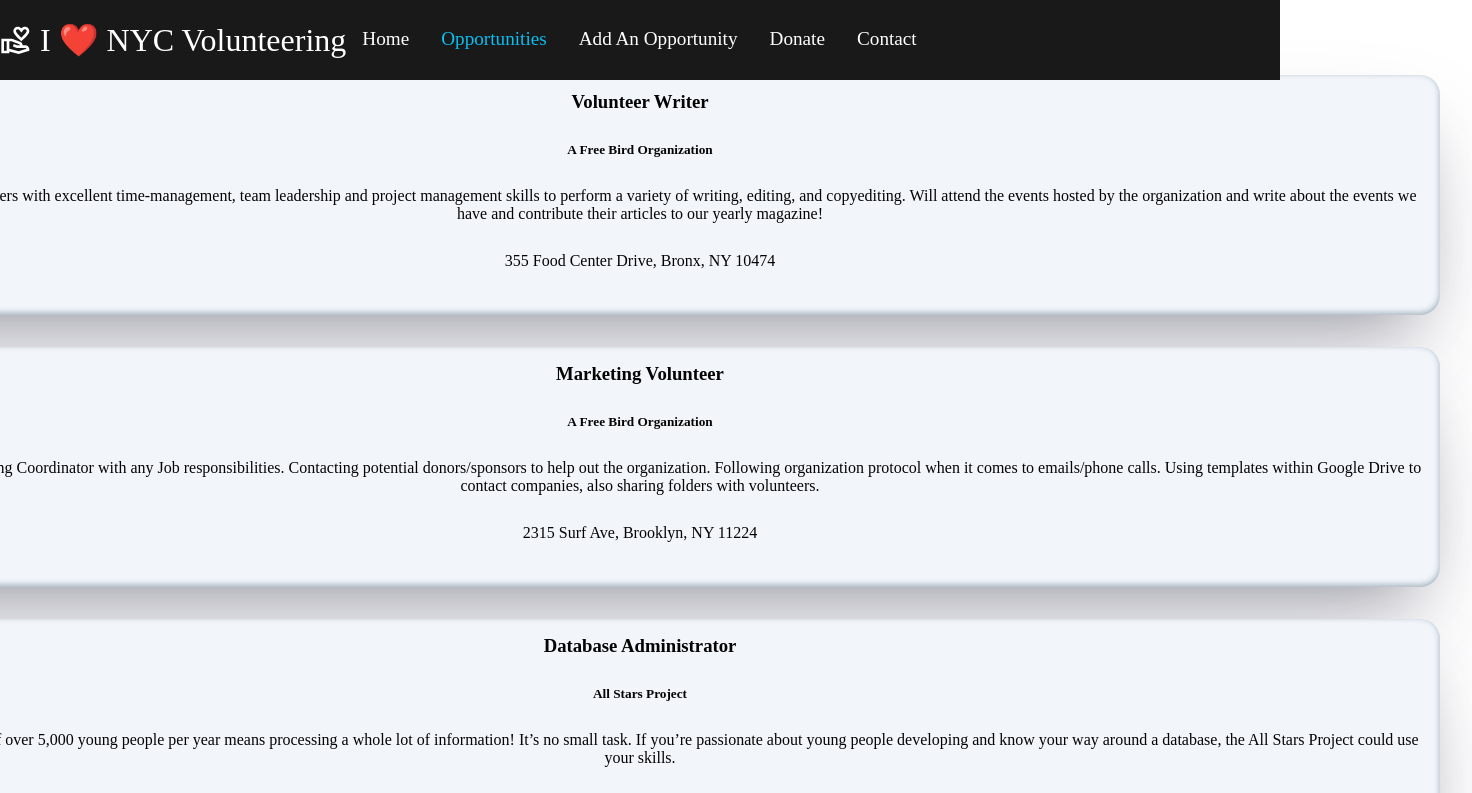
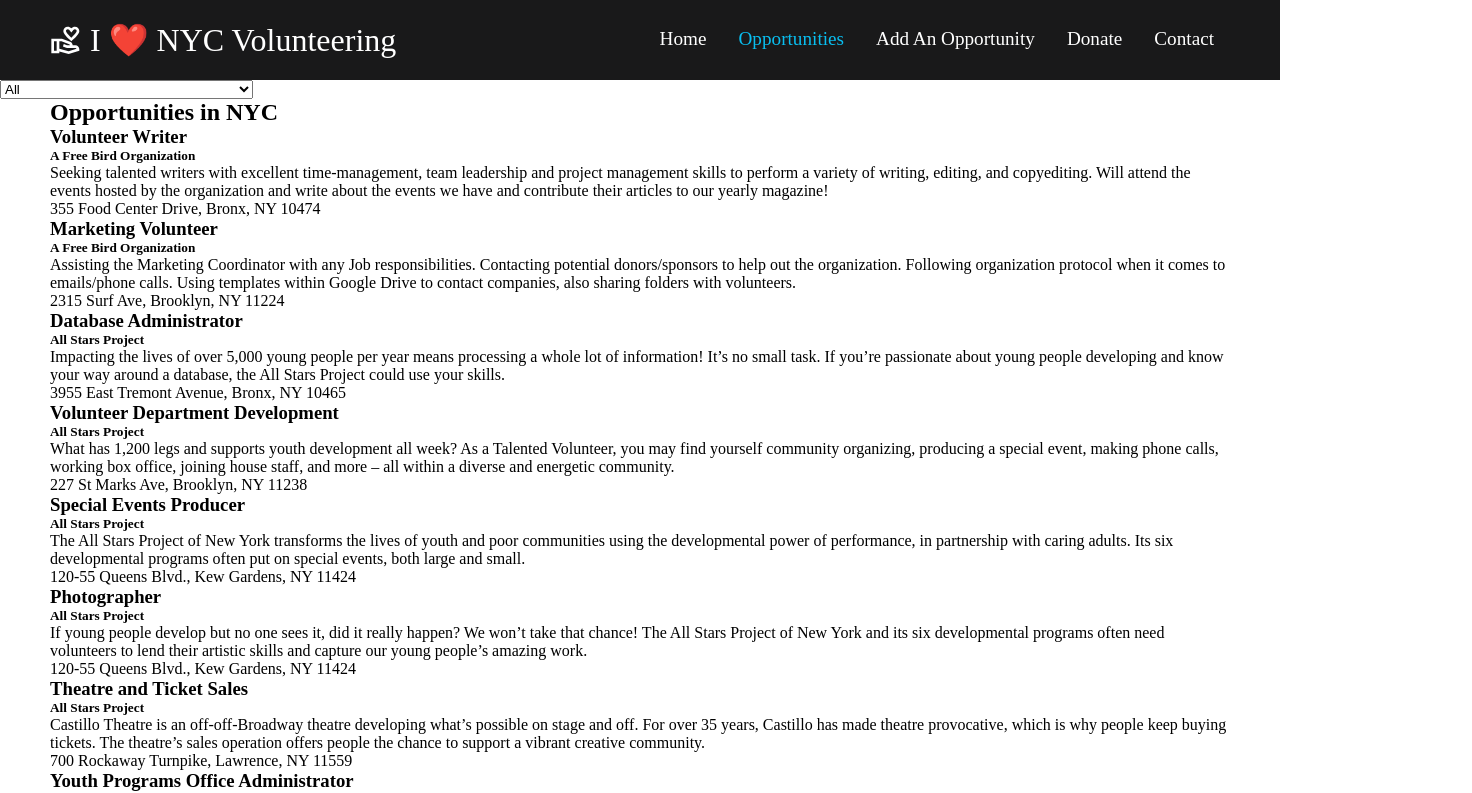
Before and after one commit to AMGFisher/Phase2-GroupProject, a React (Vite) app: page /opportunities in a window 1280 px wide. Shown: the top 793 px of the page, 1472 px wide, since content can reach past the window. Built offline with nearby package versions, Linux system fonts and the light colour scheme; data requests are answered from the project's data file.

Commit message:
filter search + reset CSS

```diff
--- a/src/AddForm.jsx
+++ b/src/AddForm.jsx
@@ -56,7 +56,16 @@
                     <input value={summaryInput} onChange={(e) => setSummaryInput(e.target.value)}></input>
 
                     <label>Category:</label>
-                    <input value={categoryInput} onChange={(e) => setCategoryInput(e.target.value)}></input>
+                    <select value={categoryInput} onChange={(e) => setCategoryInput(e.target.value)}>
+                        <option>Select Category...</option>
+                        <option value="Arts">Arts</option>
+                        <option value="Communities and Neighbors">Communities and Neighbors</option>
+                        <option value="Culture">Culture</option>
+                        <option value="Economic and Workforce Development">Economic and Workforce Development</option>
+                        <option value="Education">Education</option>
+                        <option value="Health and Well-Being">Health and Well-Being</option>
+                        <option value="Sports">Sports</option>
+                    </select>
 
                     <label>Organization:</label>
                     <input value={organizationInput} onChange={(e) => setOrganizationInput(e.target.value)}></input>
--- a/src/App.css
+++ b/src/App.css
@@ -3,7 +3,7 @@
   margin: 0;
 }
 
-.card {
+/* .card {
   text-align: center;
   /* border: rgb(0, 0, 0) solid 1px; */
   padding: 1rem;
@@ -31,4 +31,4 @@
 text-align: center;
 padding: 2rem;
 /* overflow: scroll; */
-}
+} */
--- /dev/null
+++ b/src/DropDown.jsx
@@ -0,0 +1,17 @@
+const DropDown = ({setBreed}) =>{
+    return (
+        <form>
+            <select onChange={(e)=> setBreed(e.target.value)}>
+                <option >All</option>
+                <option>Arts</option>
+                <option>Communities and Neighbors</option>
+                <option>Culture</option>
+                <option>Economic and Workforce Development</option>
+                <option>Education</option>
+                <option>Health and Well-Being</option>
+                <option>Sports</option>
+            </select>
+        </form>
+    )
+}
+export default DropDown
--- a/src/Nav.css
+++ b/src/Nav.css
@@ -10,18 +10,17 @@
   background: #19191a;
   height: 80px;
   display: flex;
-
+  justify-content: center;
   align-items: center;
   font-size: 1.2rem;
-    position: fixed;
+  position: sticky;
   top: 0;
   z-index: 999;
-    width: 100%;
 }
 
 .navbar-container {
   display: flex;
-    justify-content: flex-start;
+  justify-content: space-between;
   height: 80px;
 }
 
--- a/src/Nav.jsx
+++ b/src/Nav.jsx
@@ -16,7 +16,7 @@
     <>
       <IconContext.Provider value={{ color: "#fff" }}>
         <nav className="navbar">
-          <div className="navbar-container">
+          <div className="navbar-container container">
             <Link to="/" className="navbar-logo" onClick={closeMobileMenu}>
               <MdOutlineVolunteerActivism className="navbar-icon" />I ❤️ NYC Volunteering
             </Link>
--- a/src/OppList.jsx
+++ b/src/OppList.jsx
@@ -1,11 +1,14 @@
 
 import OppContainer from './OppContainer';
+import DropDown from './DropDown';
 
 const OppList = ({ opps }) => {
 
 
   return (
     <div className="opportunities">
+      {/* <SearchBar /> */}
+      <DropDown />
       <OppContainer opps={opps} />
     </div>
   );
```
Also changed, not shown: db.json, src/SearchBar.jsx (added). Lines whose indentation alone changed are shown as unchanged.
